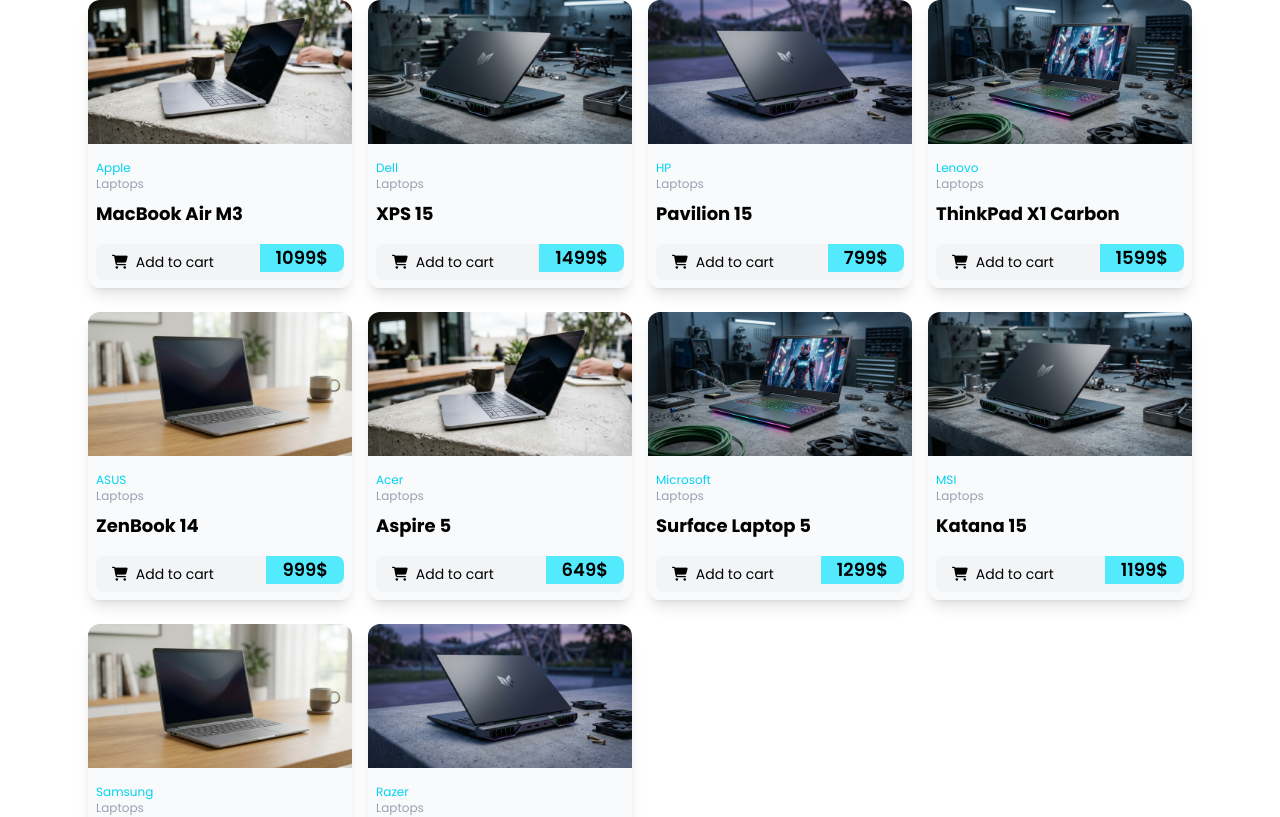
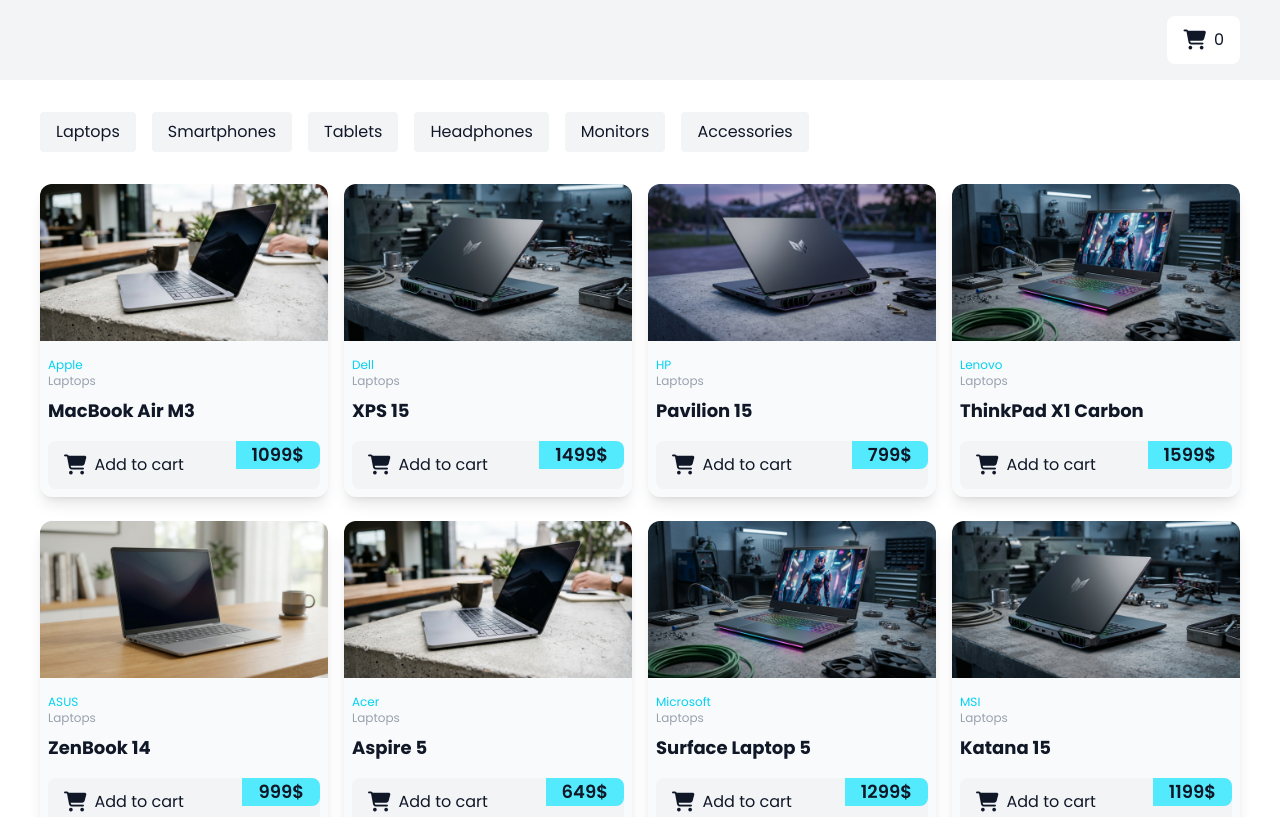
Before and after one commit to EdijsApse/shopping-cart, a React (Vite) app: page / in a window 1280 px wide. Shown: the top 817 px of the page. Built offline with nearby package versions, Linux system fonts and the light colour scheme.

Commit message:
Simple Header/Footer and Categories section

```diff
--- a/src/App.tsx
+++ b/src/App.tsx
@@ -1,14 +1,15 @@
-import ProductItem from "./components/ProductItem";
-import { MockProducts } from "./mock-data";
+import Footer from "./components/Footer";
+import Header from "./components/Header";
+import ProductsList from "./components/ProductsList";
 
 const App = () => {
   return (
-    <div className="font-poppins max-w-6xl mx-auto px-6">
-      <section className="grid grid-cols-1 gap-x-6 gap-y-6 sm:grid-cols-2 lg:gap-x-4 lg:grid-cols-3 xl:grid-cols-4">
-        {MockProducts.map((product) => (
-          <ProductItem key={product.id} {...product} />
-        ))}
-      </section>
+    <div className="font-poppins text-gray-900">
+      <Header />
+      <main className="container">
+        <ProductsList />
+      </main>
+      <Footer />
     </div>
   );
 };
--- /dev/null
+++ b/src/components/Footer.tsx
@@ -0,0 +1,15 @@
+const year = new Date().getFullYear();
+
+const Footer = () => {
+  return (
+    <footer className="bg-gray-100 py-4 mt-10">
+      <div className="container">
+        <p className="text-center">
+          &copy; {year} TechStore. All rights reserved.
+        </p>
+      </div>
+    </footer>
+  );
+};
+
+export default Footer;
--- /dev/null
+++ b/src/components/Header.tsx
@@ -0,0 +1,27 @@
+import { Categories } from "../mock-data";
+
+const Header = () => {
+  return (
+    <header>
+      <div className="bg-gray-100 py-4">
+        <div className="container flex justify-end">
+          <button className="flex items-center py-3 px-4 bg-white rounded-lg text-md cursor-pointer button-hover">
+            <i className="mr-2 fa-solid fa-cart-shopping text-xl"></i>0
+          </button>
+        </div>
+      </div>
+      <div className="container flex flex-wrap gap-4 py-8">
+        {Categories.map((cat) => (
+          <span
+            key={cat.id}
+            className="bg-gray-100 py-2 px-4 rounded button-hover hover:text-cyan-400"
+          >
+            {cat.name}
+          </span>
+        ))}
+      </div>
+    </header>
+  );
+};
+
+export default Header;
--- a/src/components/ProductItem.tsx
+++ b/src/components/ProductItem.tsx
@@ -18,9 +18,9 @@ const ProductItem = ({
           <p className="text-gray-400 text-xs mb-2">{category}</p>
           <p className="text-lg font-bold mb-3">{name}</p>
         </div>
-        <button className="flex justify-between w-full bg-gray-100 rounded-lg  text-sm cursor-pointer">
-          <div className="py-2 px-4">
-            <i className="mr-2 fa-solid fa-cart-shopping"></i>
+        <button className="flex justify-between w-full bg-gray-100 rounded-lg text-md button-hover">
+          <div className="py-3 px-4 flex items-center">
+            <i className="mr-2 fa-solid fa-cart-shopping text-xl"></i>
             Add to cart
           </div>
           <span className="flex items-center bg-cyan-300 rounded-r-lg px-4 font-semibold text-lg">
--- /dev/null
+++ b/src/components/ProductsList.tsx
@@ -0,0 +1,14 @@
+import { MockProducts } from "../mock-data";
+import ProductItem from "./ProductItem";
+
+const ProductsList = () => {
+  return (
+    <section className="grid grid-cols-1 gap-x-6 gap-y-6 sm:grid-cols-2 lg:gap-x-4 lg:grid-cols-3 xl:grid-cols-4">
+      {MockProducts.map((product) => (
+        <ProductItem key={product.id} {...product} />
+      ))}
+    </section>
+  );
+};
+
+export default ProductsList;
--- a/src/index.css
+++ b/src/index.css
@@ -3,3 +3,13 @@
 @theme {
   --font-poppins: "Poppins", sans-serif;
 }
+
+@layer components {
+  .container {
+    @apply mx-auto max-w-6xl px-10;
+  }
+
+  .button-hover {
+    @apply cursor-pointer hover:shadow-lg hover:-translate-y-1 transition-all duration-300;
+  }
+}
--- a/src/mock-data/index.ts
+++ b/src/mock-data/index.ts
@@ -86,3 +86,30 @@ export const MockProducts = [
     image: img5,
   },
 ];
+
+export const Categories = [
+  {
+    id: 1,
+    name: "Laptops",
+  },
+  {
+    id: 2,
+    name: "Smartphones",
+  },
+  {
+    id: 3,
+    name: "Tablets",
+  },
+  {
+    id: 4,
+    name: "Headphones",
+  },
+  {
+    id: 5,
+    name: "Monitors",
+  },
+  {
+    id: 6,
+    name: "Accessories",
+  },
+];
```
